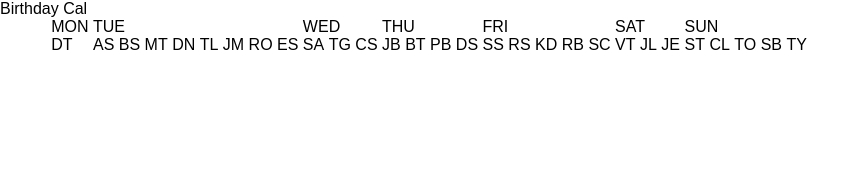
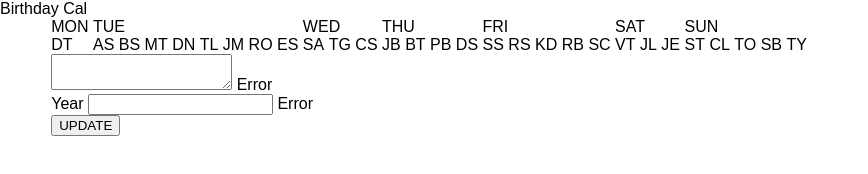
Before and after one commit to mvishrutaxioned/Birthday-Calender, a plain HTML site: page index.html in a window 1280 px wide. Shown: the whole page, without its empty margins (0-868 px from the left). Drawn offline with nearby package versions, Linux system fonts and the light colour scheme.

Commit message:
added form structure

```diff
--- a/index.html
+++ b/index.html
@@ -85,6 +85,24 @@
             </ul>
           </div>
         </section>
+        <section class="inputs">
+          <div class="wrapper">
+            <form action="#FIXME" method="POST">
+              <div>
+                <textarea name="data" id="data"></textarea>
+                <span class="error jsonErr">Error</span>
+              </div>
+              <div>
+                <div class="update">
+                  <label for="year">Year</label>
+                  <input type="text" name="year" id="year" />
+                  <span class="error yearErr">Error</span>
+                </div>
+                <button type="submit">UPDATE</button>
+              </div>
+            </form>
+          </div>
+        </section>
       </main>
       <!--main section end-->
     </div>
```
